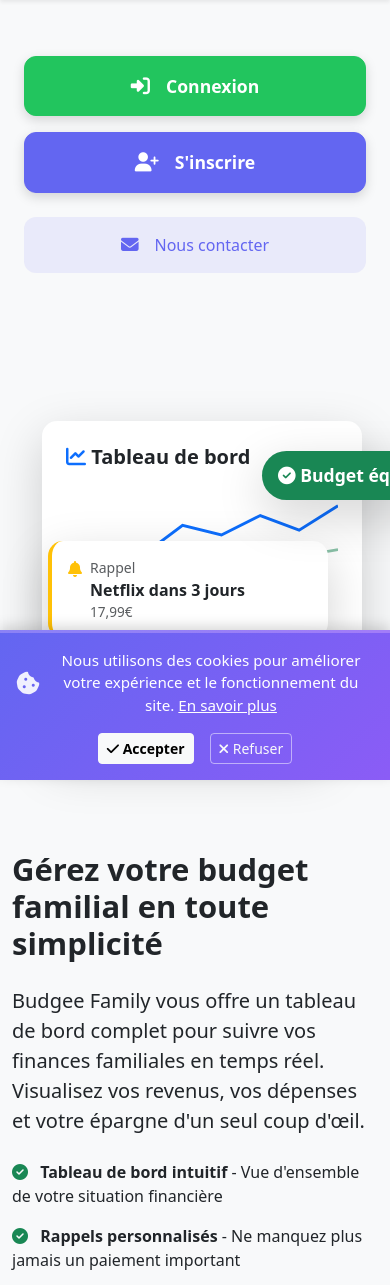
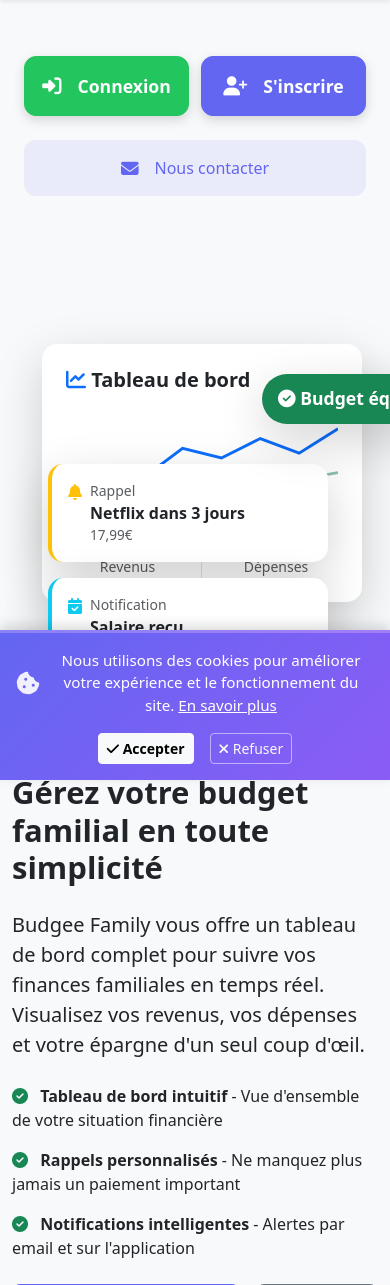
Before and after one commit to xdevaux/budgeefamily, a Flask app: page / in a window 390 px wide; the page is wider, and only the part inside the window is pictured. Shown: the part 64-1349 px from the top of that part. Run offline with Flask 3, Linux system fonts and the light colour scheme.

Commit message:
Ajout de styles responsifs pour le mobile : masquage des badges sur petits écrans, ajustement des libellés, refonte des boutons connexion/inscription et améliorations visuelles sur le dashboard.

```diff
--- a/app/templates/base.html
+++ b/app/templates/base.html
@@ -483,6 +483,18 @@
             display: none !important;
         }
 
+        /* === CACHER LES BADGES EN MOBILE (DASHBOARD) === */
+        @media (max-width: 768px) {
+            .badge-hide-mobile {
+                display: none !important;
+            }
+
+            /* Ajuster l'affichage des libellés en mobile */
+            .item-label {
+                max-width: 100% !important;
+            }
+        }
+
         /* === MENU MOBILE AMÉLIORÉ === */
         @media (max-width: 991px) {
             /* Logo centré en mobile */
@@ -515,6 +527,18 @@
                 max-width: 400px;
                 margin: 0 auto;
                 align-items: stretch;
+            }
+
+            /* Ligne des boutons connexion/inscription */
+            .mobile-auth-buttons-row {
+                display: flex;
+                flex-direction: row;
+                gap: 0.75rem;
+                width: 100%;
+            }
+
+            .mobile-auth-buttons-row .btn {
+                flex: 1;
             }
 
             .mobile-auth-buttons-body .btn {
@@ -829,7 +853,7 @@
 
     {% block extra_css %}{% endblock %}
 </head>
-<body{% if current_user.is_authenticated %} class="user-authenticated"{% endif %}>
+<body{% if current_user.is_authenticated %} class="user-authenticated{% if request.endpoint == 'main.index' %} home-page{% endif %}"{% elif request.endpoint == 'main.index' %} class="home-page"{% endif %}>
     <!-- Overlay pour menu mobile -->
     <div class="mobile-menu-overlay" id="mobileMenuOverlay"></div>
 
@@ -979,12 +1003,14 @@
     {% if not current_user.is_authenticated %}
     <!-- Boutons connexion/inscription pour mobile - Dans le body -->
     <div class="mobile-auth-buttons-body">
+        <div class="mobile-auth-buttons-row">
             <a class="btn btn-success-light" href="{{ url_for('auth.login') }}">
                 <i class="fas fa-sign-in-alt me-2"></i>Connexion
             </a>
             <a class="btn btn-primary" href="{{ url_for('main.pricing') }}">
                 <i class="fas fa-user-plus me-2"></i>S'inscrire
             </a>
+        </div>
         <a class="mobile-contact-link" href="{{ url_for('main.contact') }}">
             <i class="fas fa-envelope me-2"></i>Nous contacter
         </a>
```
Also changed, not shown: app/templates/dashboard.html (+14 -14 lines). Lines whose indentation alone changed are shown as unchanged.
